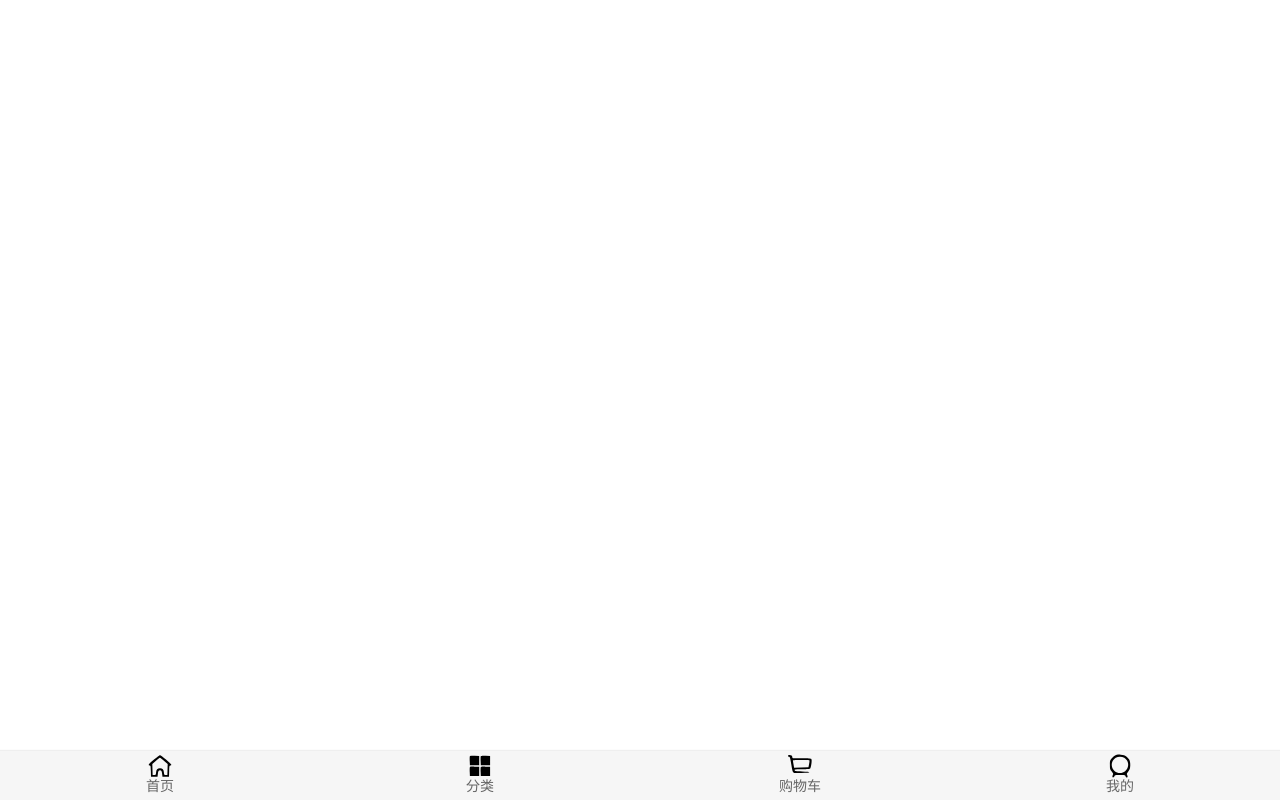
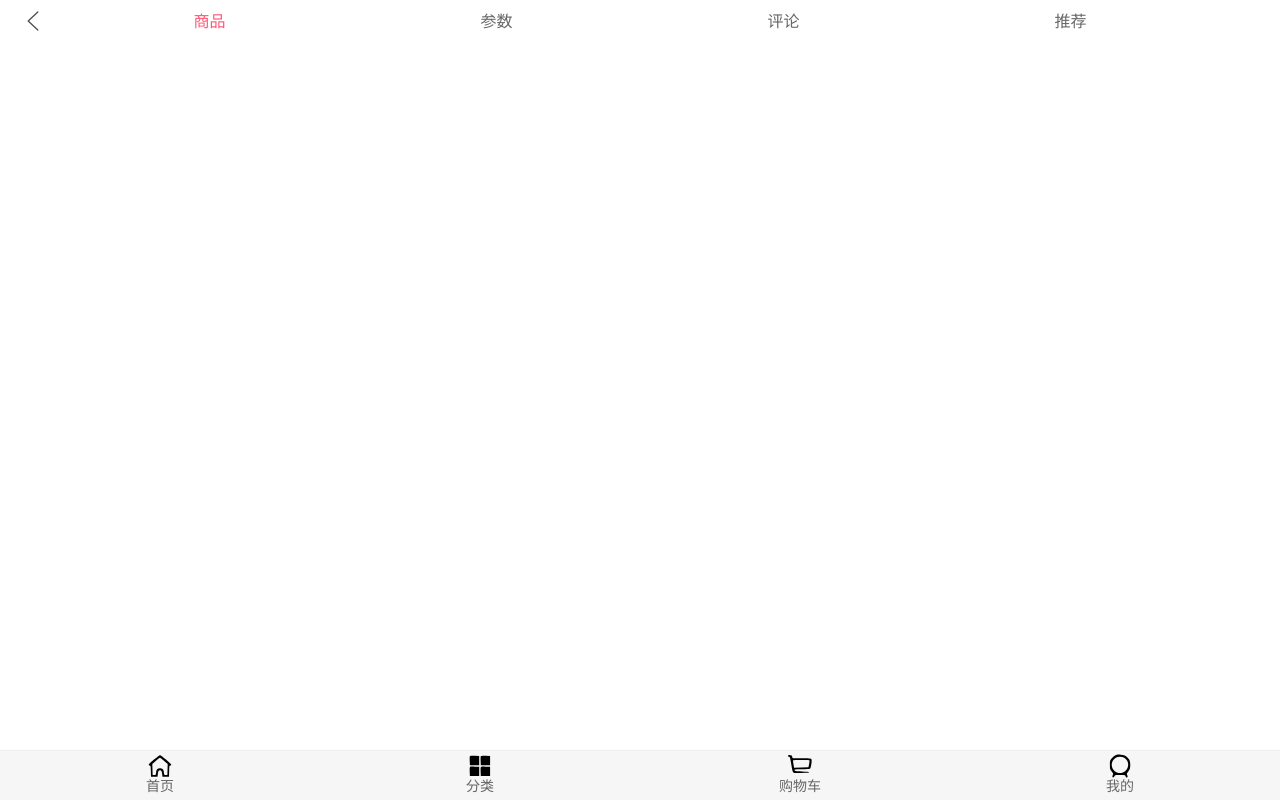
Before and after one commit to qianmo39/supermall, a Vue app: page /detail/1 in a window 1280 px wide. Built offline with nearby package versions, Linux system fonts and the light colour scheme.

Commit message:
feat: 详情页导航栏

```diff
--- a/src/components/content/goods/GoodsListItem.vue
+++ b/src/components/content/goods/GoodsListItem.vue
@@ -1,5 +1,5 @@
 <template>
-  <div class="goods-item">
+  <div class="goods-item" @click="itemClick">
     <img :src="item.show.img" alt="" @load="imageLoad" />
     <div class="goods-info">
       <p>{{ item.title }}</p>
@@ -23,6 +23,9 @@ export default {
   methods: {
     imageLoad() {
       this.$bus.$emit("itemImgLoad");
+    },
+    itemClick() {
+      this.$router.push("/detail/" + this.item.iid);
     },
   },
 };
--- /dev/null
+++ b/src/views/detail/Detail.vue
@@ -0,0 +1,26 @@
+<template>
+  <div id="detail">
+    <detail-nav-bar></detail-nav-bar>
+  </div>
+</template>
+
+<script>
+import DetailNavBar from "./childComps/DetailNavBar";
+
+export default {
+  name: "Detail",
+  data() {
+    return {
+      iid: null,
+    };
+  },
+  activated() {
+    this.iid = this.$route.params.iid;
+  },
+  components: {
+    DetailNavBar,
+  },
+};
+</script>
+
+<style scoped></style>
--- /dev/null
+++ b/src/views/detail/childComps/DetailNavBar.vue
@@ -0,0 +1,60 @@
+<template>
+  <nav-bar>
+    <div slot="left" class="back" @click="backClick">
+      <img src="~assets/img/common/back.svg" alt="">
+    </div>
+    <div slot="center" class="titles">
+      <div
+        v-for="(item, index) in titles"
+        class="title"
+        :class="{ active: currentIndex === index }"
+        @click="titleClick(index)"
+      >
+        {{ item }}
+      </div>
+    </div>
+  </nav-bar>
+</template>
+
+<script>
+import NavBar from "components/common/navbar/NavBar";
+
+export default {
+  name: "DetailNavBar",
+  data() {
+    return {
+      titles: ["商品", "参数", "评论", "推荐"],
+      currentIndex: 0,
+    };
+  },
+  methods: {
+    titleClick(index) {
+      this.currentIndex = index;
+    },
+    backClick() {
+      this.$router.back();
+    }
+  },
+  components: {
+    NavBar,
+  },
+};
+</script>
+
+<style scoped>
+.titles {
+  display: flex;
+}
+
+.title {
+  flex: 1;
+}
+
+.active {
+  color: var(--color-high-text);
+}
+
+.back {
+  margin-top: 5px;
+}
+</style>
```
Also changed, not shown: src/router/index.js (+12 -7 lines).
